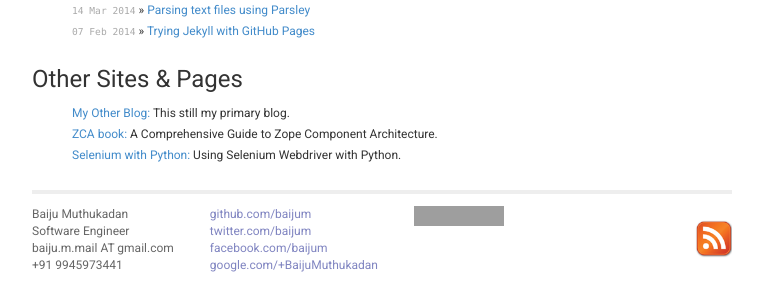
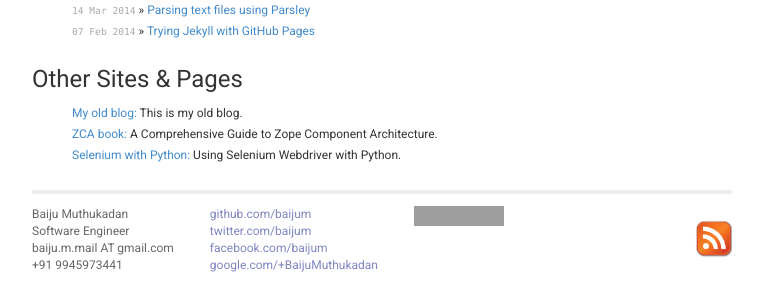
Before and after one commit to baijum/muthukadan.net, a Jekyll site: the page built from index.html, in a window 1280 px wide, cut to the strip 301-599 px from the top of the page. Shown: the whole strip, without its empty margins (258-1021 px from the left). Built offline with Jekyll 4.4.1, drawn with Linux system fonts in a browser that asks for light colours; Markdown is read by kramdown in place of the engine named in the settings; grey boxes are pictures that could not be loaded.

Commit message:
blogger is old

```diff
--- a/index.html
+++ b/index.html
@@ -11,7 +11,7 @@ title: Baiju Muthukadan
 </ul>
 <h3>Other Sites & Pages</h3>
 <ul class="posts">
-  <li><a href="http://baijum.blogspot.in/">My Other Blog:</a> This still my primary blog.</li>
+  <li><a href="http://baijum.blogspot.in/">My old blog:</a> This is my old blog.</li>
   <li><a href="http://muthukadan.net/docs/zca.html">ZCA book:</a> A Comprehensive Guide to Zope Component Architecture.</li>
   <li><a href="http://selenium-python.readthedocs.org">Selenium with Python:</a> Using Selenium Webdriver with Python.</li>
 </ul>
```
